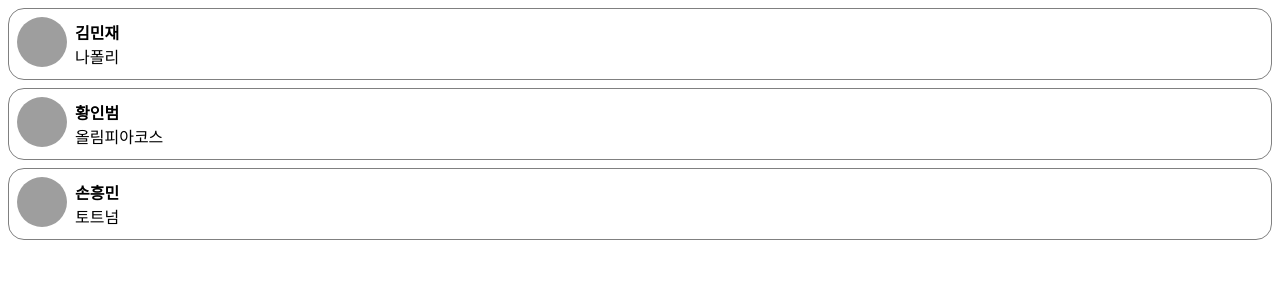
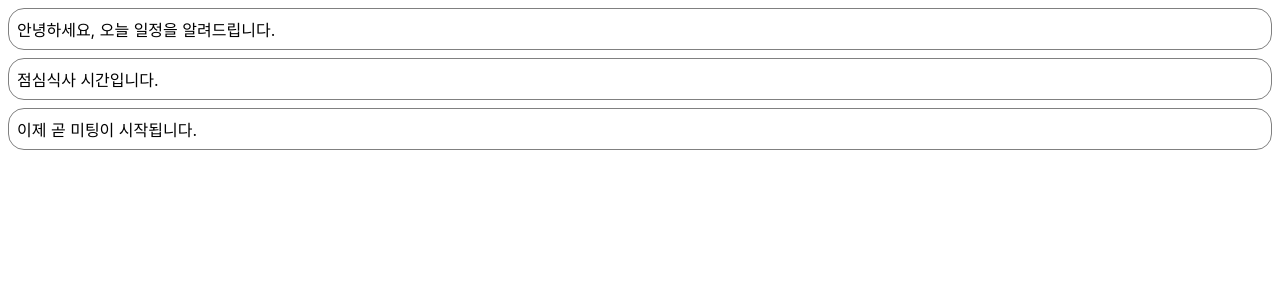
Before and after one commit to changwoon2/react-Learning, a React (Create React App) app: page / in a window 1280 px wide. Shown: the top 300 px of the page. Built offline with nearby package versions, Linux system fonts and the light colour scheme; grey boxes are pictures that could not be loaded.

Commit message:
State and Lifecycle

```diff
--- /dev/null
+++ b/src/chapter_06/Notification.jsx
@@ -0,0 +1,45 @@
+import React from "react";
+
+const styles = {
+  wrapper: {
+    margin: 8,
+    padding: 8,
+    display: "flex",
+    flexDirection: "row",
+    border: "1px solid grey",
+    borderRadius: 16,
+  },
+  messageText: {
+    color: "black",
+    fontSize: 16,
+  },
+};
+
+class Notification extends React.Component {
+  constructor(props) {
+    super(props);
+    this.state = {};
+  }
+
+  componentDidMount() {
+    console.log(`${this.props.id}componentDidMount() called.`);
+  }
+
+  componentDidUpdate() {
+    console.log(`${this.props.id}componentDidUpdate() called.`);
+  }
+
+  componentWillUnmount() {
+    console.log(`${this.props.id}componentWillUnmount() called.`);
+  }
+
+  render() {
+    return (
+      <div style={styles.wrapper}>
+        <span style={styles.messageText}>{this.props.message}</span>
+      </div>
+    );
+  }
+}
+
+export default Notification;
--- /dev/null
+++ b/src/chapter_06/NotificationList.jsx
@@ -0,0 +1,60 @@
+import React from "react";
+import Notification from "./Notification";
+
+const reservedNotifications = [
+  {
+    id: 1,
+    message: "안녕하세요, 오늘 일정을 알려드립니다.",
+  },
+  {
+    id: 2,
+    message: "점심식사 시간입니다.",
+  },
+  {
+    id: 3,
+    message: "이제 곧 미팅이 시작됩니다.",
+  },
+];
+
+var timer;
+
+class NotificationList extends React.Component {
+  constructor(props) {
+    super(props);
+    this.state = {
+      notifications: [],
+    };
+  }
+
+  componentDidMount() {
+    const { notifications } = this.state;
+    timer = setInterval(() => {
+      if (notifications.length < reservedNotifications.length) {
+        const index = notifications.length;
+        notifications.push(reservedNotifications[index]);
+        this.setState({
+          notifications: notifications,
+        });
+      } else {
+        clearInterval(timer);
+      }
+    }, 1000);
+  }
+  render() {
+    return (
+      <div>
+        {this.state.notifications.map((notification) => {
+          return (
+            <Notification
+              key={notification.id}
+              id={notification.id}
+              message={notification.message}
+            />
+          );
+        })}
+      </div>
+    );
+  }
+}
+
+export default NotificationList;
--- a/src/index.js
+++ b/src/index.js
@@ -6,10 +6,11 @@
 import Library from "./chapter_03/library";
 import Clock from "./chapter_04/Clock";
 import CommentList from "./chapter_05/CommentList";
+import NotificationList from "./chapter_06/NotificationList";
 
 ReactDOM.render(
   <React.StrictMode>
-    <CommentList></CommentList>
+    <NotificationList></NotificationList>
   </React.StrictMode>,
   document.getElementById("root")
 );
```
